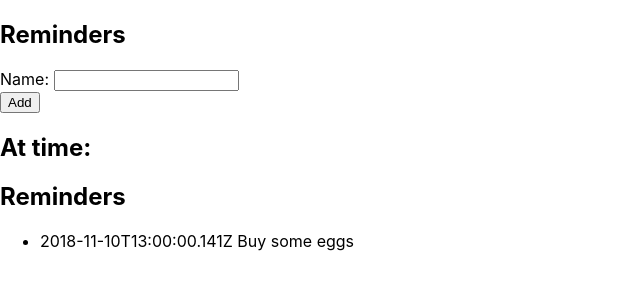
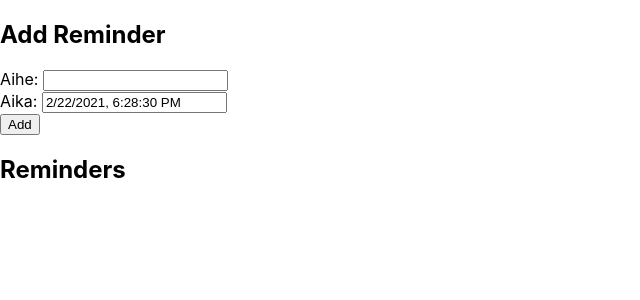
Before and after one commit to kaiffari/utuweb, a React (Create React App) app in the folder ex_2_10/: page / in a window 1280 px wide. Shown: the top 300 px of the page, without its empty margins (0-640 px from the left). Built offline with nearby package versions, Linux system fonts and the light colour scheme.

Commit message:
Add Time field

```diff
--- a/ex_2_10/src/App.js
+++ b/ex_2_10/src/App.js
@@ -1,34 +1,36 @@
 import React from 'react';
-import ShowReminders from './reminders.js'
+import ShowReminders from './reminders.js';
+import AddReminders from './addReminders.js';
 
 class App extends React.Component {
   constructor(props) {
     super(props)
     this.state = {
       reminders: [
-        {
+        /*{
           name: 'Buy some eggs',
           timestamp: "2018-11-10T13:00:00.141Z"
-        }
-      ],
-      newName: ''
+        }*/
+      ]
     }
+    this.setReminder = this.setReminder.bind(this)
+  }
+
+  setReminder(reminders) {
+    console.log('setReminder...', {reminders})
+    this.setState(
+      {reminders: reminders}
+    )
   }
 
   render() {
     return (
       <div>
-        <h2>Reminders</h2>
-        <form>
-          <div>
-            Name: <input />
-          </div>
-          <div>
-            <button type="submit">Add</button>
-          </div>
-        </form>
-        <h2>At time:</h2>
-        <ShowReminders reminders={this.state.reminders} />
+        <h2>Add Reminder</h2>
+        <AddReminders
+          reminders={this.state.reminders}
+          setReminder={this.setReminder}/>
+        <ShowReminders reminders={this.state.reminders}/>
       </div>
 
     )
--- a/ex_2_10/src/addReminders.js
+++ b/ex_2_10/src/addReminders.js
@@ -0,0 +1,75 @@
+import React from 'react';
+import ShowReminders from './reminders.js';
+
+class AddReminders extends React.Component {
+    constructor(props) {  /* voiko constructorin jättää pois, kokeile */
+      super(props);
+      this.state = {
+        newReminder: '',
+        newTime: new Date().toLocaleString()
+      }
+    }
+
+  addReminder = (event) => {
+
+    event.preventDefault()
+
+    var pos = this.props.reminders.findIndex(o => o.name === this.state.newReminder)
+    if (pos == -1) {
+
+      const reminderObject = {
+        name: this.state.newReminder,
+        timestamp: this.state.newTime
+        /*id: this.props.reminders.length + 1*/
+      }
+      console.log('new object: ',reminderObject)
+
+      const reminders = this.props.reminders.concat(reminderObject)
+      console.log('concatenated: ', reminders)
+
+      this.props.setReminder(reminders)
+
+      /* clear input field */
+      this.state.newReminder = ''
+    } else {
+      alert('A duplicate reminder exists already!')
+    }
+  }
+
+  handleReminderChange = (event) => {
+    this.setState({ newReminder: event.target.value })
+  }
+
+  handleTimeChange = (event) => {
+    this.setState({ newTime: event.target.value })
+  }
+
+  render () {
+
+    return (
+      <div>
+        <form onSubmit={this.addReminder}>
+            <div>
+              Aihe: <input
+                value={this.state.newReminder}
+                onChange={this.handleReminderChange}
+              />
+            </div>
+            <div>
+              Aika: <input
+                value={this.state.newTime}
+                onChange={this.handleTimeChange}
+              />
+            </div>
+            <div>
+              <button type="submit">Add</button>
+            </div>
+        </form>
+      </div>
+    )
+  }
+}
+
+export default AddReminders
+
+/*      date: ,*/
--- a/ex_2_10/src/reminders.js
+++ b/ex_2_10/src/reminders.js
@@ -3,19 +3,25 @@ import React from 'react';
 class ShowReminders extends React.Component {
   constructor(props) {
     super(props);
-    }
+  };
+
   render () {
-        console.log(this.props.reminders)
+    if (this.props.reminders.length > 0) {
     return (
-          <div>  <h2>Reminders</h2>
+        <div>
+          <h2>Reminders</h2>
           <ul>
            {this.props.reminders.map(
               reminder =>
               <li key={reminder.name}>{reminder.timestamp} {reminder.name}</li>
-                )}
+              )
+            }
           </ul>
         </div>
       )
+    } else {
+      return (<div><h2>Reminders</h2></div>)
+    }
   }
 }
 
```
Lines whose indentation alone changed are shown as unchanged.
